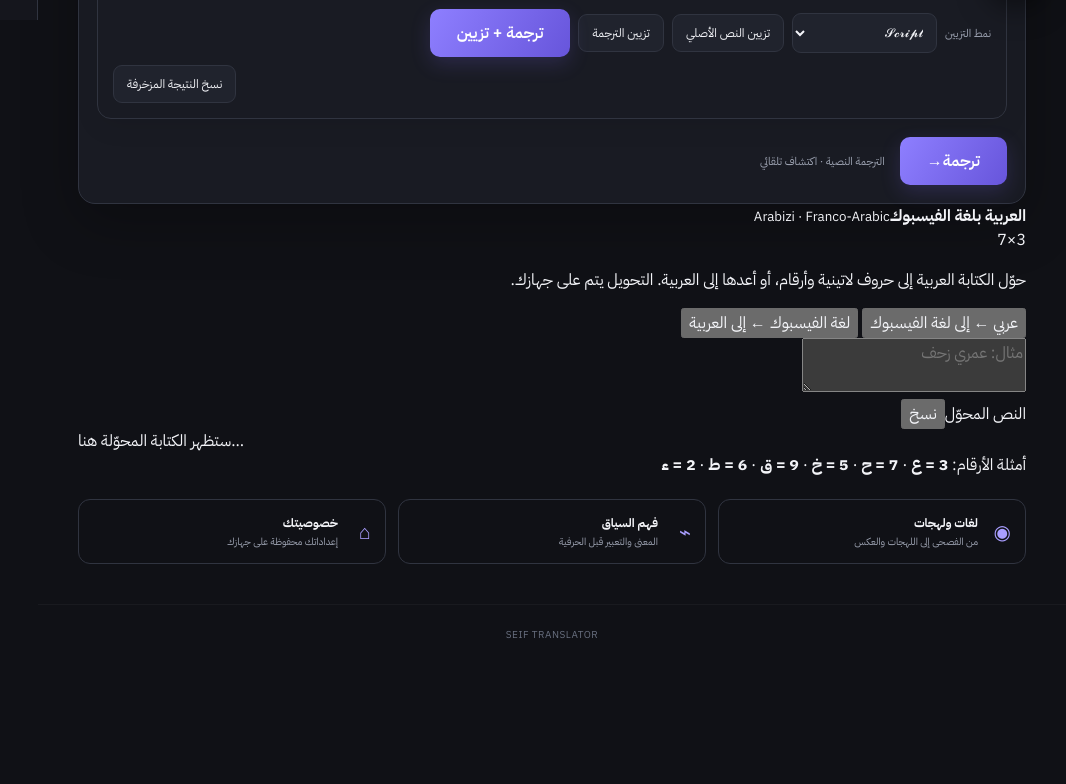
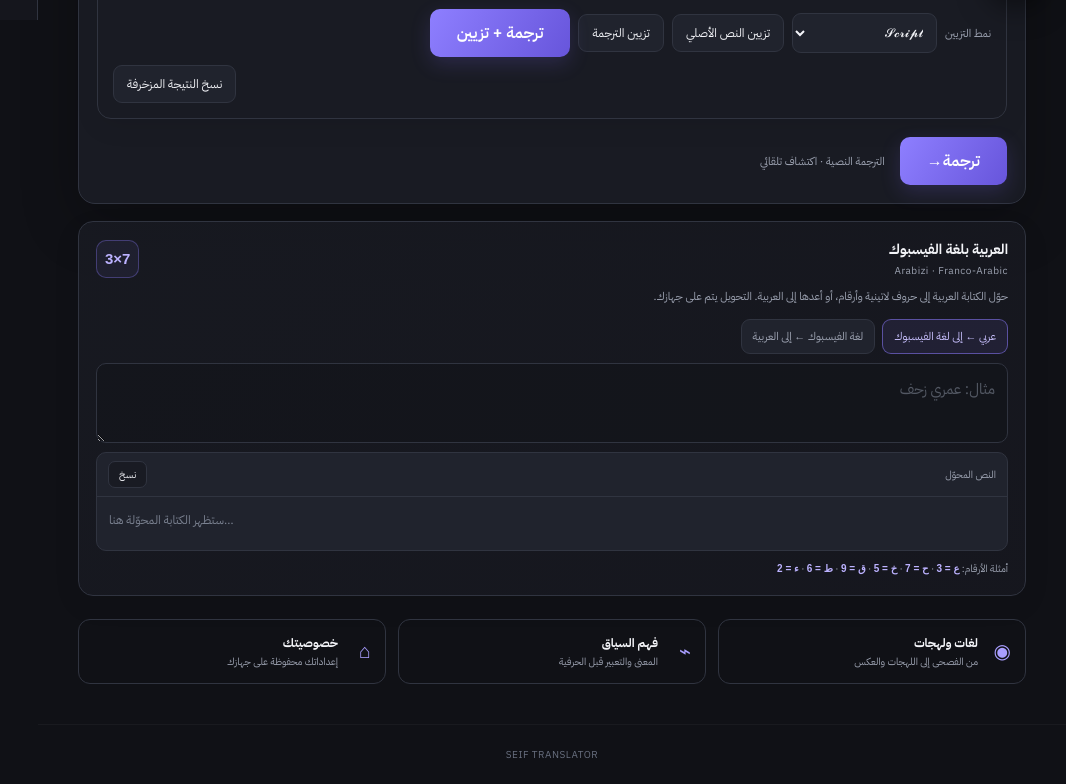
Before and after one commit to seifjaballah77-eng/seif-translation, a browser extension: page index.html in a window 1280 px wide. Shown: the part 780-1564 px from the top of the page, without its empty margins (214-1280 px from the left). Before the commit the page ends 1444 px from the top, so only its background shows below. Drawn offline with Linux system fonts and the light colour scheme.

Commit message:
Style the Arabizi converter section

```diff
--- a/style.css
+++ b/style.css
@@ -168,3 +168,30 @@ html[dir="ltr"] .idiom-card{text-align:left}
  .intent-analysis{gap:5px}
  .intent-chip{font-size:10px;padding:5px 8px}
 }
+
+
+/* Offline dialect dictionary and Facebook-language (Arabizi) tool. */
+.arabizi-card{margin:17px 0 23px;padding:17px;border:1px solid var(--line);border-radius:15px;background:linear-gradient(145deg,#191b23cc,#171820cc);box-shadow:0 9px 28px #00000012}
+.arabizi-head{display:flex;align-items:center;justify-content:space-between;gap:12px}
+.arabizi-head strong{display:block;font-size:14px;color:var(--text)}
+.arabizi-head small{display:block;margin-top:3px;font-size:10px;letter-spacing:.5px;color:var(--muted);direction:ltr;text-align:right}
+.arabizi-symbol{display:grid;place-items:center;min-width:43px;height:38px;padding:0 8px;border:1px solid #8b7bff55;border-radius:10px;background:#8b7bff12;color:#bcb2ff;font:700 15px/1 Arial,sans-serif;direction:ltr}
+.arabizi-description{margin:9px 0 12px;color:var(--muted);font-size:11px;line-height:1.8}
+.arabizi-directions{display:flex;gap:7px;flex-wrap:wrap;margin-bottom:9px}
+.arabizi-directions button{border:1px solid var(--line);border-radius:9px;background:var(--panel2);color:var(--muted);padding:8px 11px;font-size:11px}
+.arabizi-directions button.active{border-color:#8b7bff88;background:#8b7bff19;color:#c9c1ff}
+#arabiziInput{display:block;width:100%;min-height:76px;resize:vertical;border:1px solid var(--line);border-radius:10px;background:#11131a88;color:var(--text);padding:12px;font:15px/1.8 'IBM Plex Sans Arabic',Arial,sans-serif;outline:none}
+#arabiziInput:focus{border-color:#8b7bff88;box-shadow:0 0 0 3px #8b7bff12}
+#arabiziInput::placeholder{color:#747b89;opacity:.66}
+.arabizi-result{margin-top:9px;border:1px solid var(--line);border-radius:10px;overflow:hidden;background:var(--panel2)}
+.arabizi-result-head{display:flex;align-items:center;justify-content:space-between;padding:8px 11px;border-bottom:1px solid var(--line);font-size:10px;color:var(--muted)}
+#arabiziCopy{border:1px solid var(--line);border-radius:7px;background:var(--panel);color:var(--text);padding:5px 10px;font-size:10px}
+.arabizi-output{min-height:53px;padding:12px;white-space:pre-wrap;overflow-wrap:anywhere;color:var(--text);font-size:16px;line-height:1.9}
+.arabizi-output[dir="ltr"]{text-align:left}
+.arabizi-output.is-empty{color:#7a8190;font-size:12px}
+.arabizi-legend{margin-top:9px;color:var(--muted);font-size:10px;line-height:1.8}
+.arabizi-legend b{color:#bcb2ff;font-family:Arial,sans-serif;direction:ltr;display:inline-block}
+body.light .arabizi-card{background:#ffffffaa}
+body.light #arabiziInput{background:#fafaff}
+body.light .arabizi-directions button.active{color:#6254c9}
+@media(max-width:600px){.arabizi-card{padding:12px}.arabizi-directions{display:grid;grid-template-columns:1fr 1fr}.arabizi-directions button{padding:9px 6px;font-size:10px}}
```
